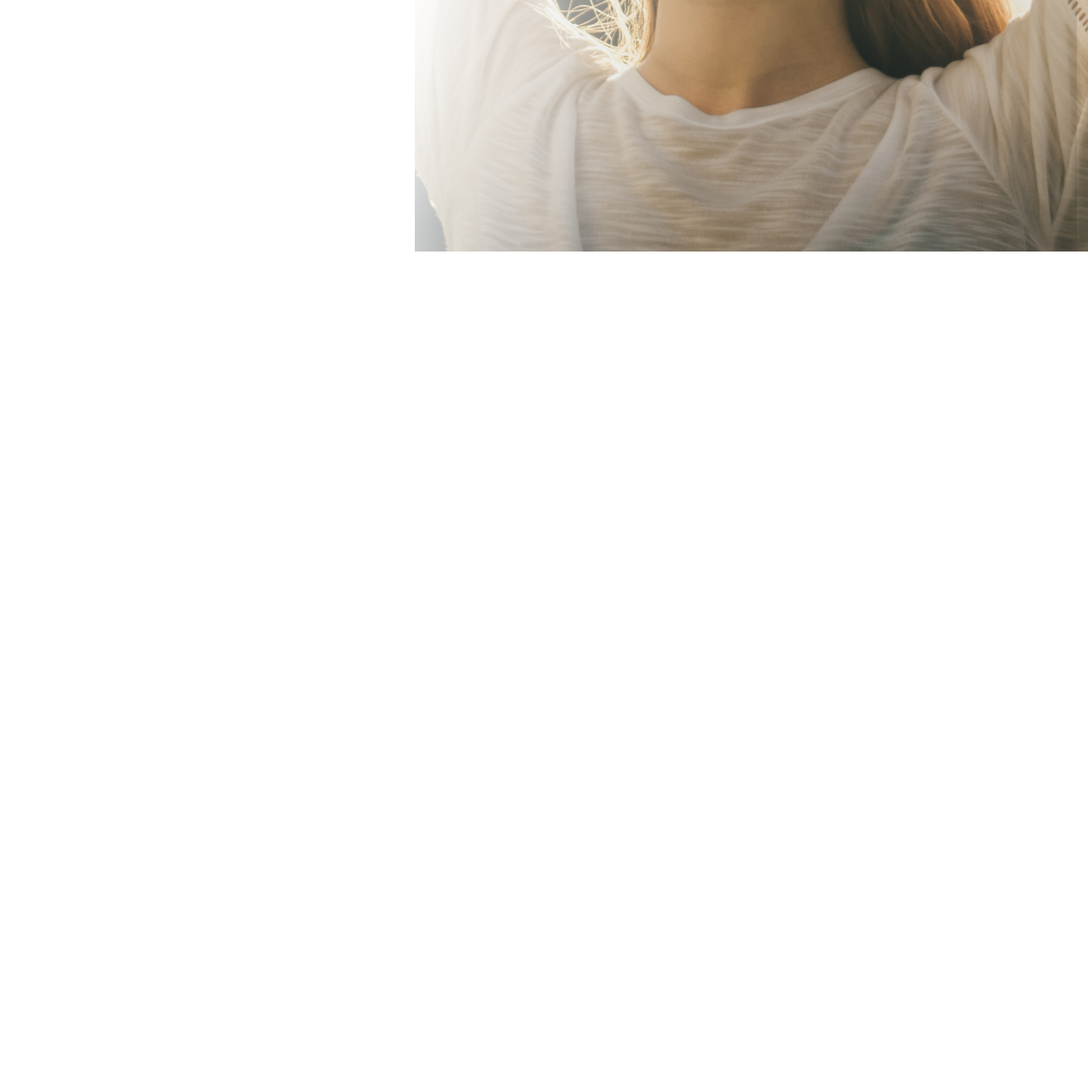
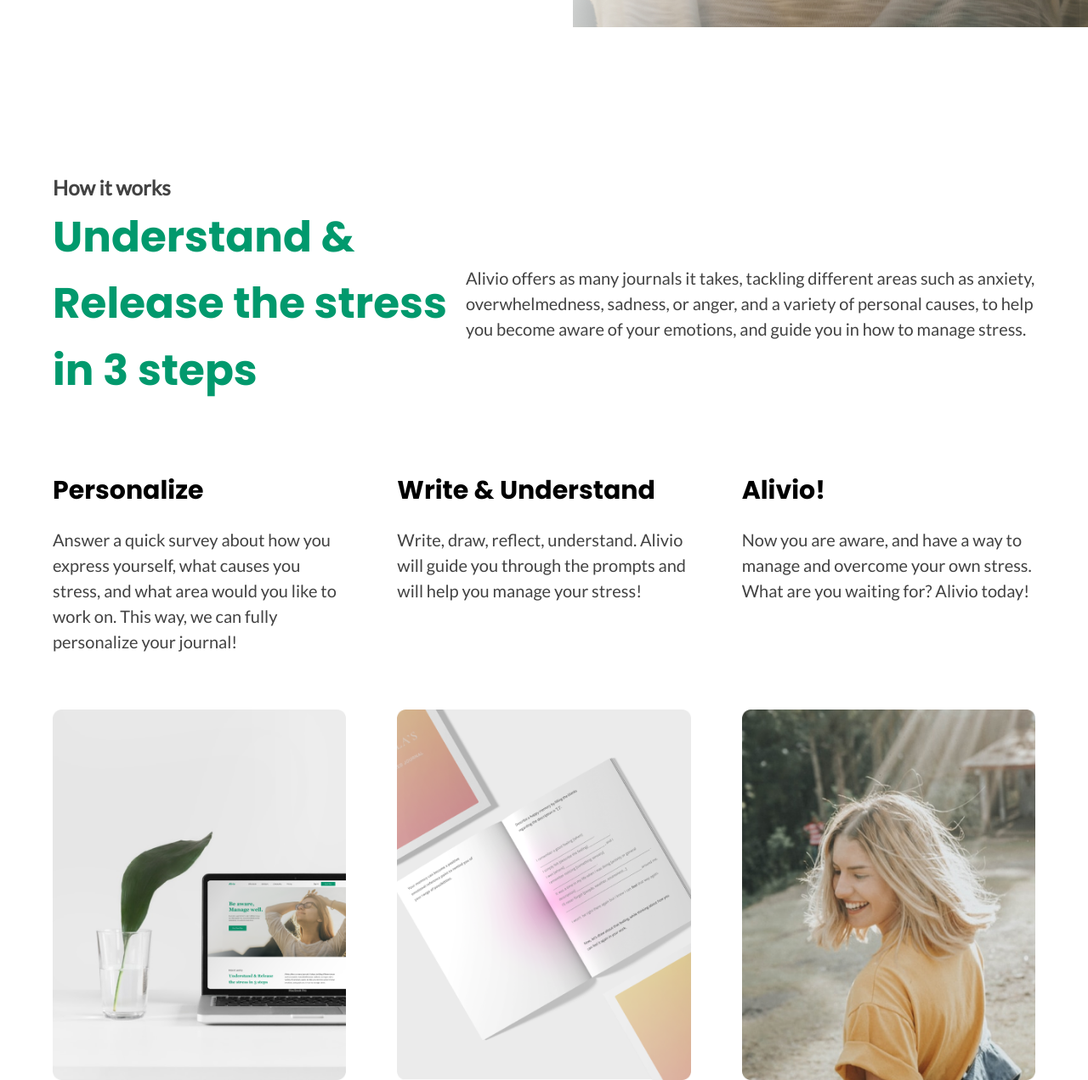
Before and after one commit to YevaVlasova/Alivio, a plain HTML site: page index.html in a window 1280 px wide. Shown: the part 767-2038 px from the top of the page at 85% size. Before the commit the page ends 1067 px from the top, so only its background shows below. Drawn offline with nearby package versions, Linux system fonts and the light colour scheme.

Commit message:
just a half of page

```diff
--- a/index.html
+++ b/index.html
@@ -20,14 +20,14 @@
                 <nav class="header__nav">
                     <ul class="header__ul" id="headerUl">
                         <li class="header__li"><a href="#" class="header__a">Why Alivio</a></li>
-                        <li class="header__li"></li><a href="#" class="header__a">Solutions</a></li>
+                        <li class="header__li"><a href="#" class="header__a">Solutions</a></li>
                         <li class="header__li"><a href="#" class="header__a">Community</a></li>
-                        <li class="header__li"></li><a href="#" class="header__a">Pricing</a></li>
-                        <span class="material-icons" id="close" onclick="navToggle()">close</span>
+                        <li class="header__li"><a href="#" class="header__a">Pricing</a></li>
+                        <span class="material-icons-outlined" id="close" onclick="navToggle()">close</span>
                     </ul>
                 </nav>
                 <div class="header__burger">
-                    <span class="material-icons" onclick="navToggle()">menu</span>
+                    <span class="material-icons-outlined" onclick="navToggle()">menu</span>
                 </div>
             <div class="header__auth">
                 <a href="#" class="btn btn_link">Sign in</a>
@@ -45,14 +45,47 @@
                 </div>
 
             </section>
-            <section class="how-section"></section>
+
+            <section class="how-section">
+                <div class="how-section__title">How it works</div>
+                <div class="how-section__header">
+                    <div class="how-section__slogan">Understand & Release
+                        the stress in 3 steps</div>
+                    <div class="how-section__desc">Alivio offers as many journals it takes, tackling different areas such as anxiety, overwhelmedness, sadness, or anger, and a variety of personal causes, to help you become aware of your emotions, and guide you in how to manage stress.</div>
+                </div>
+                <div class="how-section__list">
+                    <div class="how-section__item item">
+                        <div class="item__title">Personalize</div>
+                        <div class="item__desc">Answer a quick survey about how you express yourself, what causes you stress, and what area would you like to work on. This way, we can fully personalize your journal!</div>
+                        <div class="item__img">
+                            <img src="img/how it works1.png" alt="how it works1">
+                        </div>
+                    </div>
+                    <div class="how-section__item item">
+                        <div class="item__title">Write & Understand</div>
+                        <div class="item__desc">Write, draw, reflect, understand. Alivio will guide you through the prompts and will help you manage your stress!</div>
+                        <div class="item__img">
+                            <img src="img/how it works2.png" alt="how it works2">
+                        </div>
+                    </div>
+                    <div class="how-section__item item">
+                        <div class="item__title">Alivio!</div>
+                        <div class="item__desc">Now you are aware, and have a way to manage and overcome your own stress.
+                            What are you waiting for? Alivio today!</div>
+                        <div class="item__img">
+                            <img src="img/how it works3.png" alt="how it works3">
+                        </div>
+                    </div>
+                </div>
+
+            </section>
             <section class="story-section"></section>
             <section class="product-section"></section>
 
 
             <footer class="footer"></footer>
         </div>
-        <script src="script.js"></script>
     </div>
+    <script src="script.js"></script>
 </body>
 </html>
--- a/script.js
+++ b/script.js
@@ -1,6 +1,3 @@
 function navToggle() {
-    var headerUl = document.getElementById('headerUl');
-    var close = document.getElementById('close');
-
-    headerUl.classList.toggle('_active');
+    document.getElementById('headerUl').classList.toggle('_active');
 }
--- a/style.css
+++ b/style.css
@@ -116,7 +116,7 @@
     color: var(--color-primary-light);
 }
 
-.header__ul .material-icons {
+.header__ul .material-icons-outlined {
     display: none;
 }
 
@@ -126,6 +126,137 @@
 }
 
 /* header end */
+
+
+/* main-section */
+
+.main-section {
+    height: calc(100vh - 110px);
+    position: relative;
+    padding: 0 62px;
+    display: flex;
+    flex-direction: column;
+    justify-content: center;
+    margin-bottom: 170px;
+}
+
+.main-section__bg {
+    position: absolute;
+    right: 0;
+    top: 0;
+    height: 100%;
+}
+
+.main-section__bg  img{
+    height: 100%;
+}
+
+.main-section__title {
+    font-family: var(--font-main);
+    font-weight: 700;
+    font-size: 65px;
+    line-height: 98px;
+    max-width: 443px;
+    color: var(--color-primary-light);
+    margin-bottom: 10px;
+}
+
+.main-section__desc {
+    font-family: var(--font-add);
+    font-weight: 400;
+    font-size: 20px;
+    line-height: 31px;
+    max-width: 420px;
+    color: var(--color-text);
+    margin-bottom: 53px;
+}
+
+/* main-section end */
+
+/* how-section */
+
+.how-section {
+    padding: 0 62px;
+    margin-bottom: 392px;
+}
+
+.how-section__title {
+    font-family: var(--font-add);
+    font-weight: 600;
+    font-size: 24px;
+    line-height: 157%;
+    color: var(--color-text-light);
+}
+
+.how-section__header {
+    display: flex;
+    align-items: center;
+    justify-content: space-between;
+    gap: 10px;
+    margin-bottom: 80px;
+}
+
+.how-section__slogan {
+    font-family: var(--font-main);
+    font-weight: 700;
+    font-size: 50px;
+    line-height: 157%;
+    max-width: 579px;
+    color: var(--color-primary-light);
+}
+
+.how-section__desc {
+    font-family: var(--font-add);
+    font-weight: 500;
+    font-size: 20px;
+    line-height: 150%;
+    max-width: 670px;
+    color: var(--color-text-light);
+}
+
+.how-section__list {
+    display: grid;
+    grid-template-columns: 1fr 1fr 1fr;
+    gap: 60px;
+}
+
+.how-section .item {
+    display: flex;
+    flex-direction: column;
+
+}
+
+.how-section .item__title {
+    font-family: var(--font-main);
+    font-weight: 700;
+    font-size: 30px;
+    line-height: 150%;
+    color: var(--color-black);
+    margin-bottom: 20px;
+}
+
+.how-section .item__desc {
+    font-family: var(--font-add);
+    font-weight: 500;
+    font-size: 20px;
+    line-height: 150%;
+    flex-grow: 1;
+    color: var(--color-text-light);
+    margin-bottom: 65px;
+}
+
+.how-section .item__img {
+    max-width: 390px;
+    border-radius: 12px;
+}
+
+/* how-section end */
+
+@media (max-width: 1600px) {
+    .how-section .item {
+        max-width: 100%;
+    }
+}
 
 @media (max-width: 1200px) {
     .header__auth {
@@ -151,6 +282,17 @@
         font-size: 14px;
         line-height: 18px;
     }
+
+    .main-section__bg {
+        z-index: -1;
+        filter: opacity(70%);
+    }
+
+    .how-section__list {
+        display: grid;
+        grid-template-columns: 1fr 1fr;
+        gap: 15px;
+    }
 }
 
 @media (max-width: 492px) {
@@ -166,6 +308,7 @@
         align-items: center;
         justify-content: center;
         gap: 40px;
+        z-index: 5;
         transition: var(--transition);
         transform: translateX(120%);
     }
@@ -174,7 +317,7 @@
         transform: translateX(0);
     }
 
-    .header__ul .material-icons {
+    .header__ul .material-icons-outlined {
         display: inline-block;
         position: fixed;
         top: 20px;
@@ -191,39 +334,18 @@
         font-size: 16px;
         line-height: 24px;
     }
+    .how-section {
+        padding: 0 20px;
+    }
+
+    .how-section__list {
+        display: grid;
+        grid-template-columns: 1fr;
+        gap: 15px;
+    }
+
+    .how-section .item__img {
+        max-width: 100%;
+        width: 100%;
+    }
 }
-
-.main-section {
-    height: calc(100vh - 110px);
-    position: relative;
-    padding: 0 62px;
-    display: flex;
-    flex-direction: column;
-    justify-content: center;
-}
-
-.main-section__bg {
-    position: absolute;
-    right: 0;
-    top: 0;
-}
-
-.main-section__title {
-    font-family: var(--font-main);
-    font-weight: 700;
-    font-size: 65px;
-    line-height: 98px;
-    max-width: 443px;
-    color: var(--color-primary-light);
-    margin-bottom: 10px;
-}
-
-.main-section__desc {
-    font-family: var(--font-add);
-    font-weight: 400;
-    font-size: 20px;
-    line-height: 31px;
-    max-width: 420px;
-    color: var(--color-text);
-    margin-bottom: 53px;
-}
```
